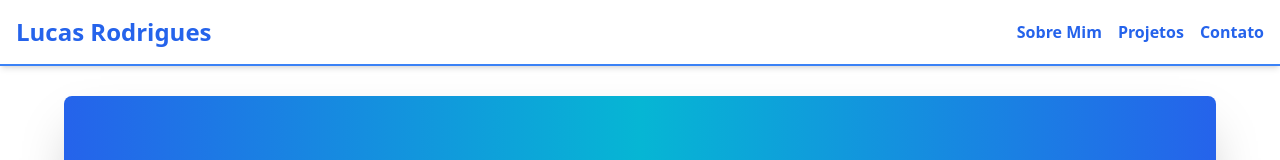
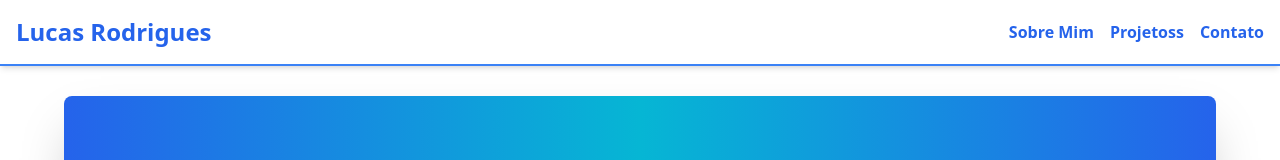
Before and after one commit to LucasAro/portfolio, a React (Create React App) app in the folder contact-react/: page / in a window 1280 px wide. Shown: the top 160 px of the page. Built offline with nearby package versions, Linux system fonts and the light colour scheme; no server answers.

Commit message:
Update Header.jsx

```diff
--- a/contact-react/src/components/Header.jsx
+++ b/contact-react/src/components/Header.jsx
@@ -25,7 +25,7 @@ function Header({ scrollToSection }) {
 						onClick={() => scrollToSection('#projetos')}
 						className="hover:text-blue-600 font-bold text-blue-600 transition transform hover:scale-105 duration-200"
 					>
-						Projetos
+						Projetoss
 					</button>
 					<button
 						onClick={() => scrollToSection('#contato')}
```
